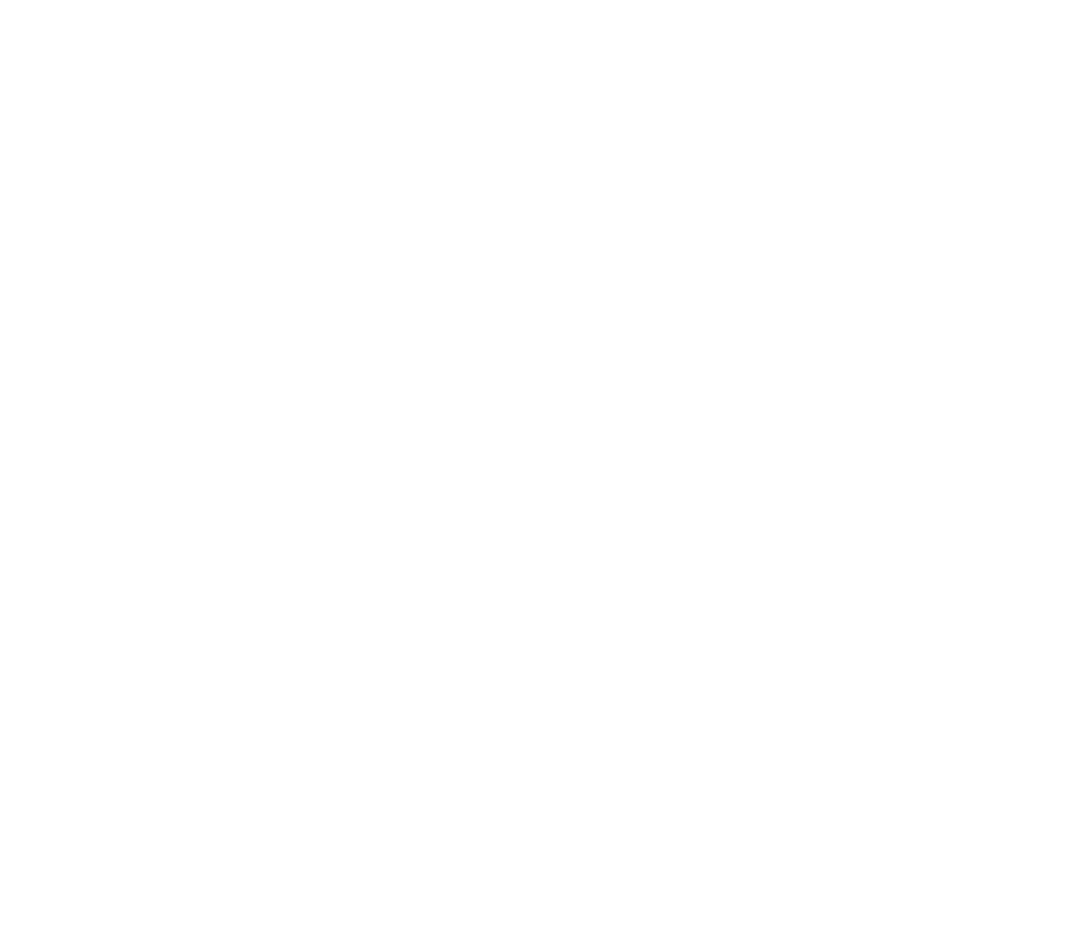
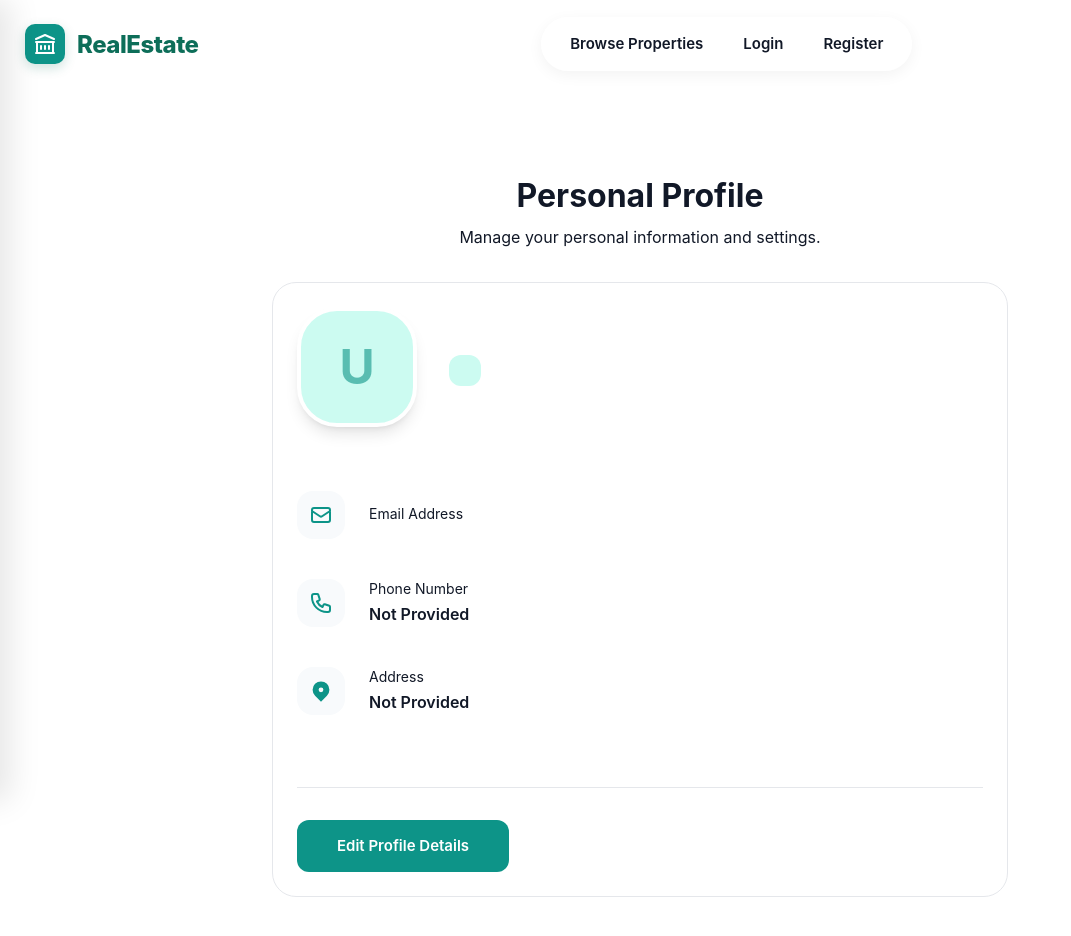
Before and after one commit to mkihahu/real-estate-platform, a React (Vite) app in the folder frontend/: page /profile in a window 1280 px wide. Before the commit this address had no page. Shown: the top 936 px of the page, without its empty margins (0-1071 px from the left). Before the commit the page ends 800 px from the top, so only its background shows below. Built offline with nearby package versions, Linux system fonts and the light colour scheme.

Commit message:
Implement user profile, fixed bugs.

```diff
--- a/frontend/src/App.jsx
+++ b/frontend/src/App.jsx
@@ -8,6 +8,7 @@
 import Login from "./pages/auth/Login";
 import ForgotPassword from "./pages/auth/ForgotPassword";
 import ResetPassword from "./pages/auth/ResetPassword";
+import Profile from "./pages/shared/Profile";
 
 const HomePage = () => {
   return (
@@ -18,6 +19,7 @@
         <Route path="/login" element={<Login />} />
         <Route path="/forgot-password" element={<ForgotPassword />} />
         <Route path="/reset-password/:token" element={<ResetPassword />} />
+        <Route path="/profile" element={<Profile />} />
 
         <Route path="/" element={<LandingPage />} />
         <Route path="/properties" element={<Properties />} />
--- a/frontend/src/components/common/Navbar.jsx
+++ b/frontend/src/components/common/Navbar.jsx
@@ -128,7 +128,7 @@
                   <Link to="/profile" className="flex items-center">
                     <img
                       src={
-                        user.profilePic ||
+                        user.profilePicture ||
                         `https://ui-avatars.com/api/?name=${user.name}&background=0d6e59&color=fff`
                       }
                       alt="Profile"
@@ -173,7 +173,7 @@
             <div className={s.drawerUserInfo}>
               <img
                 src={
-                  user.profilePic ||
+                  user.profilePicture ||
                   `https://ui-avatars.com/api/?name=${user.name}&background=0d6e59&color=fff`
                 }
                 alt="Profile"
--- /dev/null
+++ b/frontend/src/pages/shared/Profile.jsx
@@ -0,0 +1,274 @@
+import React, { useState } from "react";
+import { profileStyles as s } from "../../assets/dummyStyles.js";
+import { useAuth } from "../../context/AuthContext.jsx";
+import Navbar from "../../components/common/Navbar.jsx";
+import API_URL from "../../config.js";
+import axios from "axios";
+import {
+  HiCheck,
+  HiLocationMarker,
+  HiOutlineMail,
+  HiOutlinePhone,
+  HiOutlineUser,
+  HiX,
+} from "react-icons/hi";
+
+const Profile = () => {
+  const { user, setUser, token } = useAuth();
+  const [isEditing, setIsEditing] = useState(false);
+  const [loading, setLoading] = useState(false);
+  const [error, setError] = useState(null);
+  const [imageFile, setImageFile] = useState(null);
+  const [imagePreview, setImagePreview] = useState(null);
+  const [removeProfilePicture, setRemoveProfilePicture] = useState(false);
+  const [formData, setFormData] = useState({
+    name: user?.name || "",
+    phone: user?.phone || "",
+    address: user?.address || "",
+  });
+
+  const handleInputChange = (e) => {
+    const { name, value } = e.target;
+    if (name === "phone") {
+      // Only 10 digits
+      const numericValue = value.replace(/\D/g, "").slice(0, 10);
+      setFormData({ ...formData, [name]: numericValue });
+    } else {
+      setFormData({ ...formData, [name]: value });
+    }
+  };
+
+  const handleImageChange = (e) => {
+    const file = e.target.files[0];
+    if (file) {
+      setImageFile(file);
+      setImagePreview(URL.createObjectURL(file));
+      setRemoveProfilePicture(false);
+    }
+  };
+
+  // To update your profile
+  const handleUpdate = async (e) => {
+    e.preventDefault();
+    setLoading(true);
+    setError(null);
+
+    try {
+      const data = new FormData();
+      data.append("name", formData.name);
+      data.append("phone", formData.phone);
+      data.append("address", formData.address);
+      if (imageFile) {
+        data.append("profilePicture", imageFile);
+      }
+      if (removeProfilePicture) {
+        data.append("removeProfilePicture", "true");
+      }
+
+      const res = await axios.put(`${API_URL}/api/user/profile`, data, {
+        headers: {
+          Authorization: `Bearer ${token}`,
+          "Content-Type": "multipart/form-data",
+        },
+      });
+
+      if (res.data.success) {
+        const updatedUser = res.data.user;
+        setUser(updatedUser);
+        localStorage.setItem("user", JSON.stringify(updatedUser));
+        setIsEditing(false);
+        setImageFile(null);
+        setImagePreview(null);
+      }
+    } catch (err) {
+      setError(err.response?.data?.message || "Failed to update profile");
+    } finally {
+      setLoading(false);
+    }
+  };
+
+  return (
+    <div className={s.containerWrapper(user?.role)}>
+      {user?.role !== "seller" && <Navbar />}
+      <div className={s.mainContainer(user?.role)}>
+        <header className={s.header}>
+          <h1 className={s.pageTitle}>Personal Profile</h1>
+          <p className={s.pageSubtitle}>
+            Manage your personal information and settings.
+          </p>
+        </header>
+
+        <div className={s.card}>
+          <div className={s.profileHeader}>
+            <div className={s.avatarSection}>
+              <div className={s.avatarWrapper}>
+                {imagePreview ? (
+                  <img
+                    src={imagePreview}
+                    alt="preview"
+                    className={s.avatarImage}
+                  />
+                ) : !removeProfilePicture && user?.profilePicture ? (
+                  <img
+                    src={user.profilePicture}
+                    alt="pic"
+                    className={s.avatarImage}
+                  />
+                ) : (
+                  <span className={s.avatarPlaceholder}>
+                    {user?.name?.[0]?.toUpperCase() || "U"}
+                  </span>
+                )}
+              </div>
+
+              {isEditing && (
+                <>
+                  <label className={s.uploadButton}>
+                    <input
+                      type="file"
+                      onChange={handleImageChange}
+                      className="hidden"
+                      accept="image/*"
+                    />
+                    <HiOutlineUser size={20} />
+                  </label>
+                  {(imagePreview ||
+                    (!removeProfilePicture && user?.profilePicture)) && (
+                    <button
+                      type="button"
+                      onClick={() => {
+                        setImagePreview(null);
+                        setImageFile(null);
+                        setRemoveProfilePicture(true);
+                      }}
+                      className={s.removeButton}
+                      title="Remove Profile Picture"
+                    >
+                      <HiX size={20} />
+                    </button>
+                  )}
+                </>
+              )}
+            </div>
+            <div>
+              <h2 className={s.userName}>{user?.name}</h2>
+              <span className={s.roleBadge}>{user?.role?.toUpperCase()}</span>
+            </div>
+          </div>
+
+          {error && <div className={s.errorMessage}>{error}</div>}
+
+          {isEditing ? (
+            <form onSubmit={handleUpdate} className={s.editForm}>
+              <div>
+                <label className={s.label}>Full Name</label>
+                <input
+                  type="text"
+                  name="name"
+                  value={formData.name}
+                  onChange={handleInputChange}
+                  className={s.input}
+                  required
+                />
+              </div>
+              <div>
+                <label className={s.label}>Phone Number</label>
+                <input
+                  type="tel"
+                  name="phone"
+                  value={formData.phone}
+                  onChange={handleInputChange}
+                  maxLength="10"
+                  pattern="\d*"
+                  className={s.input}
+                  placeholder="Enter your 10 digit phone number"
+                />
+              </div>
+              <div>
+                <label className={s.label}>Address</label>
+                <textarea
+                  name="address"
+                  value={formData.address}
+                  onChange={handleInputChange}
+                  className={s.textarea}
+                  placeholder="Enter your full address"
+                ></textarea>
+              </div>
+              <div className={s.formActions}>
+                <button
+                  type="submit"
+                  disabled={loading}
+                  className={s.saveButton}
+                >
+                  <HiCheck size={20} />
+                  {loading ? "Saving..." : "Save Changes"}
+                </button>
+
+                <button
+                  type="button"
+                  onClick={() => {
+                    setIsEditing(false);
+                    setImagePreview(null);
+                    setImageFile(null);
+                    setRemoveProfilePicture(false);
+                  }}
+                  className={s.cancelButton}
+                >
+                  <HiX size={20} />
+                  Cancel
+                </button>
+              </div>
+            </form>
+          ) : (
+            <div className={s.infoSection}>
+              <div className={s.infoItem}>
+                <div className={s.infoIcon}>
+                  <HiOutlineMail size={24} />
+                </div>
+                <div>
+                  <div className={s.infoLabel}>Email Address</div>
+                  <div className={s.infoValue}>{user?.email}</div>
+                </div>
+              </div>
+
+              <div className={s.infoItem}>
+                <div className={s.infoIcon}>
+                  <HiOutlinePhone size={24} />
+                </div>
+                <div>
+                  <div className={s.infoLabel}>Phone Number</div>
+                  <div className={s.infoValue}>
+                    {user?.phone || "Not Provided"}
+                  </div>
+                </div>
+              </div>
+
+              <div className={s.infoItem}>
+                <div className={s.infoIcon}>
+                  <HiLocationMarker size={24} />
+                </div>
+                <div>
+                  <div className={s.infoLabel}>Address</div>
+                  <div className={s.infoValue}>
+                    {user?.address || "Not Provided"}
+                  </div>
+                </div>
+              </div>
+
+              <div className={s.editButtonWrapper}>
+                <button
+                  onClick={() => setIsEditing(true)}
+                  className={s.editProfileButton}
+                >
+                  Edit Profile Details
+                </button>
+              </div>
+            </div>
+          )}
+        </div>
+      </div>
+    </div>
+  );
+};
+
+export default Profile;
```
Also changed, not shown: 1 other file (tests, documents, lock files or other folders).
